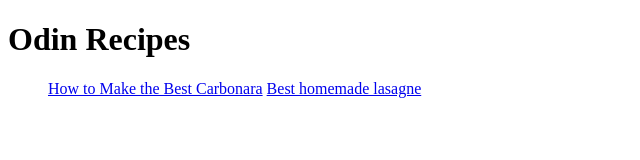
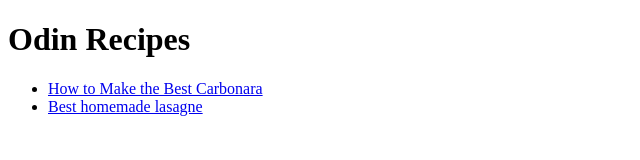
Before and after one commit to VladeTOR/odin-recipes, a plain HTML site: page index.html in a window 1280 px wide. Shown: the whole page, without its empty margins (0-640 px from the left). Drawn offline with Linux system fonts and the light colour scheme.

Commit message:
Page links put in li's

```diff
--- a/index.html
+++ b/index.html
@@ -7,8 +7,8 @@
     <body>
         <h1>Odin Recipes</h1>
         <ul>
-            <a href="recipes/carbonara.html">How to Make the Best Carbonara</a>
-            <a href="recipes/lasagne.html">Best homemade lasagne</a>
+            <li><a href="recipes/carbonara.html">How to Make the Best Carbonara</a></li>
+            <li><a href="recipes/lasagne.html">Best homemade lasagne</a></li>
         </ul>
     </body>
 </html>
```
